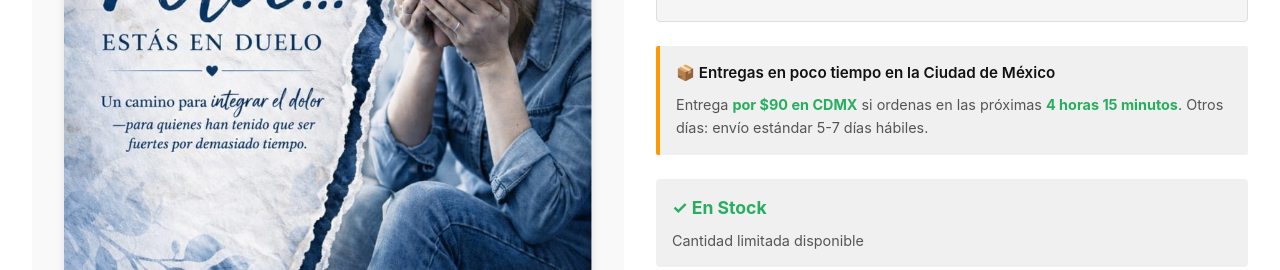
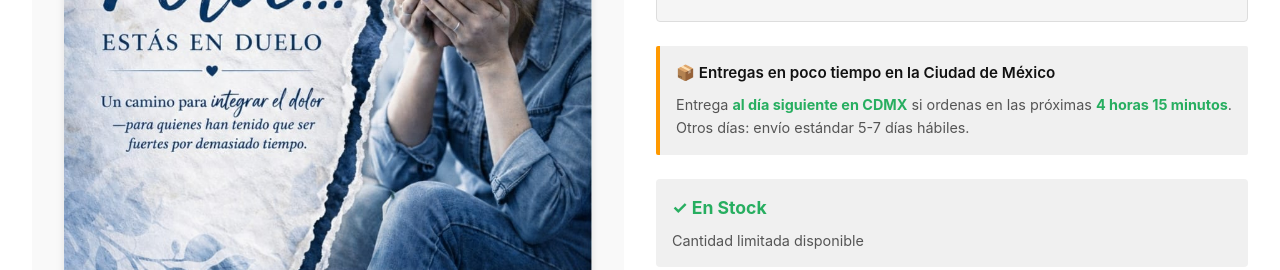
Before and after one commit to VidaTk/ely-libro, a plain HTML site: page index.html in a window 1280 px wide. Shown: the part 530-800 px from the top of the page. Drawn offline with Linux system fonts and the light colour scheme.

Commit message:
Update index.html

```diff
--- a/index.html
+++ b/index.html
@@ -748,7 +748,7 @@
                 <!-- INFORMACIÓN DE ENVÍO -->
                 <div class="shipping-box">
                     <h3>📦 Entregas en poco tiempo en la Ciudad de México</h3>
-                    <p>Entrega <strong>por $90 en CDMX</strong> si ordenas en las próximas <strong>4 horas 15 minutos</strong>. Otros días: envío estándar 5-7 días hábiles.</p>
+                    <p>Entrega <strong> al día siguiente en CDMX</strong> si ordenas en las próximas <strong>4 horas 15 minutos</strong>. Otros días: envío estándar 5-7 días hábiles.</p>
                 </div>
 
                 <!-- DISPONIBILIDAD -->
```
